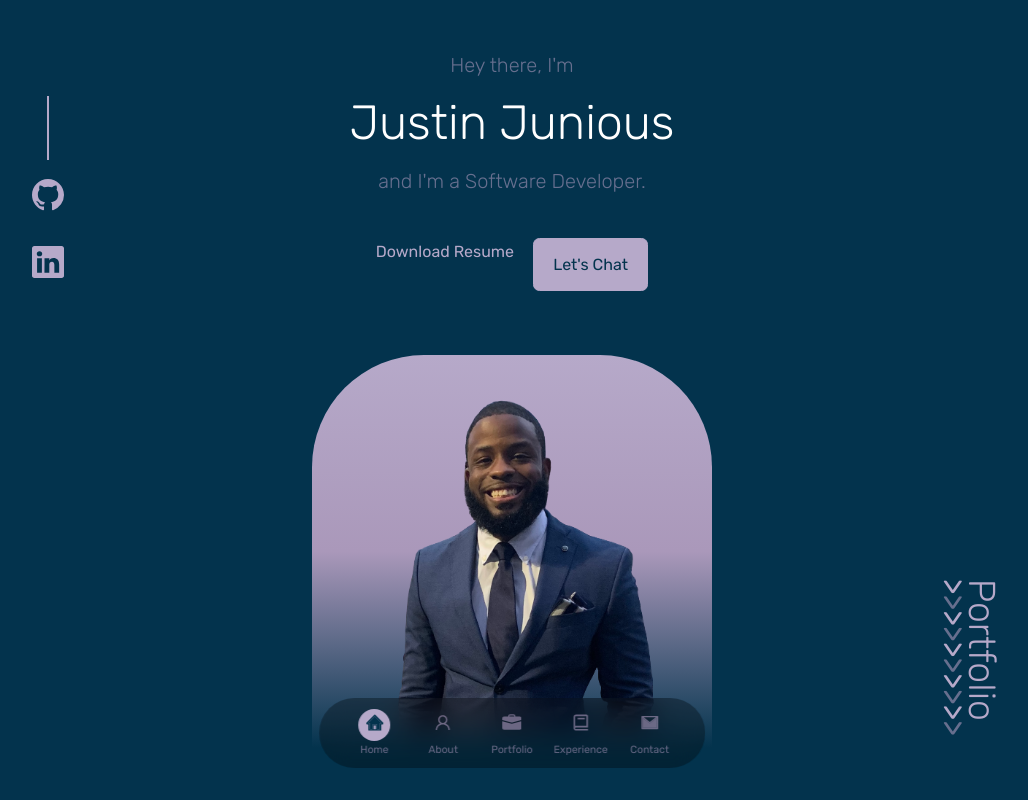
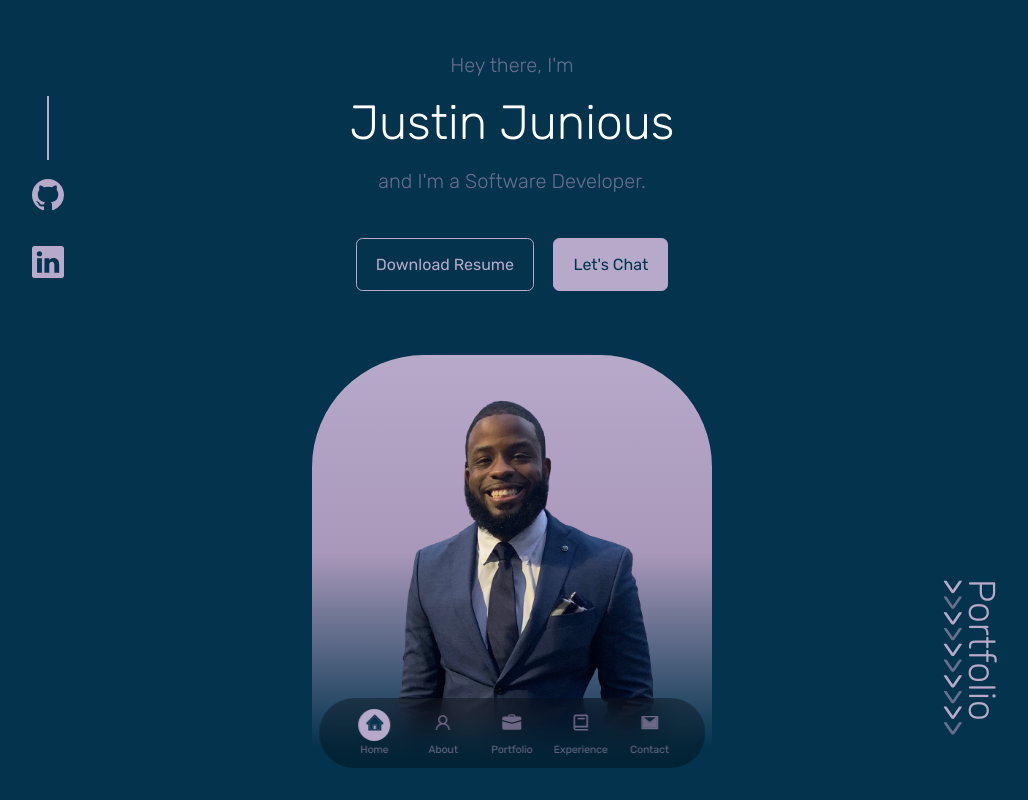
Before and after one commit to jjunious1/justins_portfolio, a React (Create React App) app in the folder portfolio/: page / in a window 1280 px wide. Shown: the top 800 px of the page, without its empty margins (128-1156 px from the left). Built offline with nearby package versions, Linux system fonts and the light colour scheme.

Commit message:
added resume to portfolio

```diff
--- a/portfolio/src/components/Header/CallToAction.jsx
+++ b/portfolio/src/components/Header/CallToAction.jsx
@@ -1,15 +1,15 @@
 import { useContext } from 'react';
 import { RefContext } from '../../context/RefContext';
-// import Resume from '../../assets/';
+import Resume from '../../assets/JuniousResume.pdf';
 
 export default function CallToAction() {
   const { contact, scrollTo } = useContext(RefContext);
   return (
     <div className='call-to-action'>
       <a
-        // href={Resume}
-        // download
-        // className='btn'
+        href={Resume}
+        download
+        className='btn'
       >
         Download Resume
       </a>
```
Also changed, not shown: 1 other file (tests, documents, lock files or other folders).
